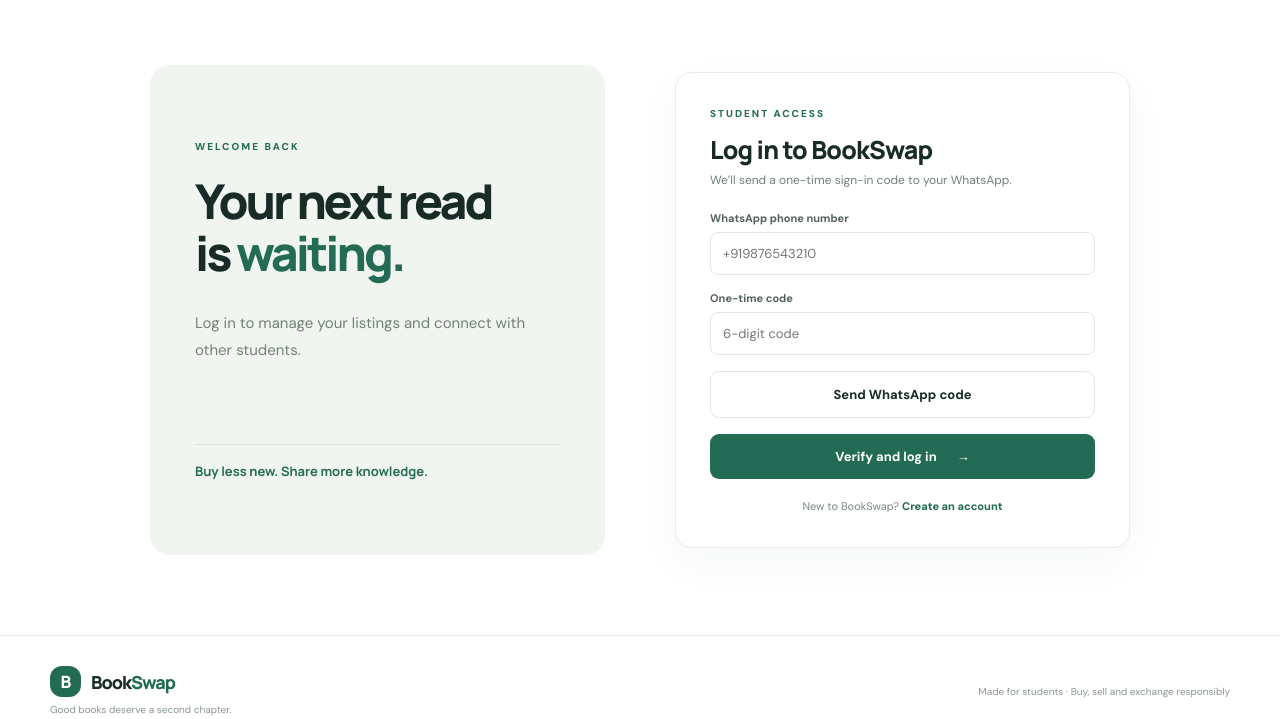
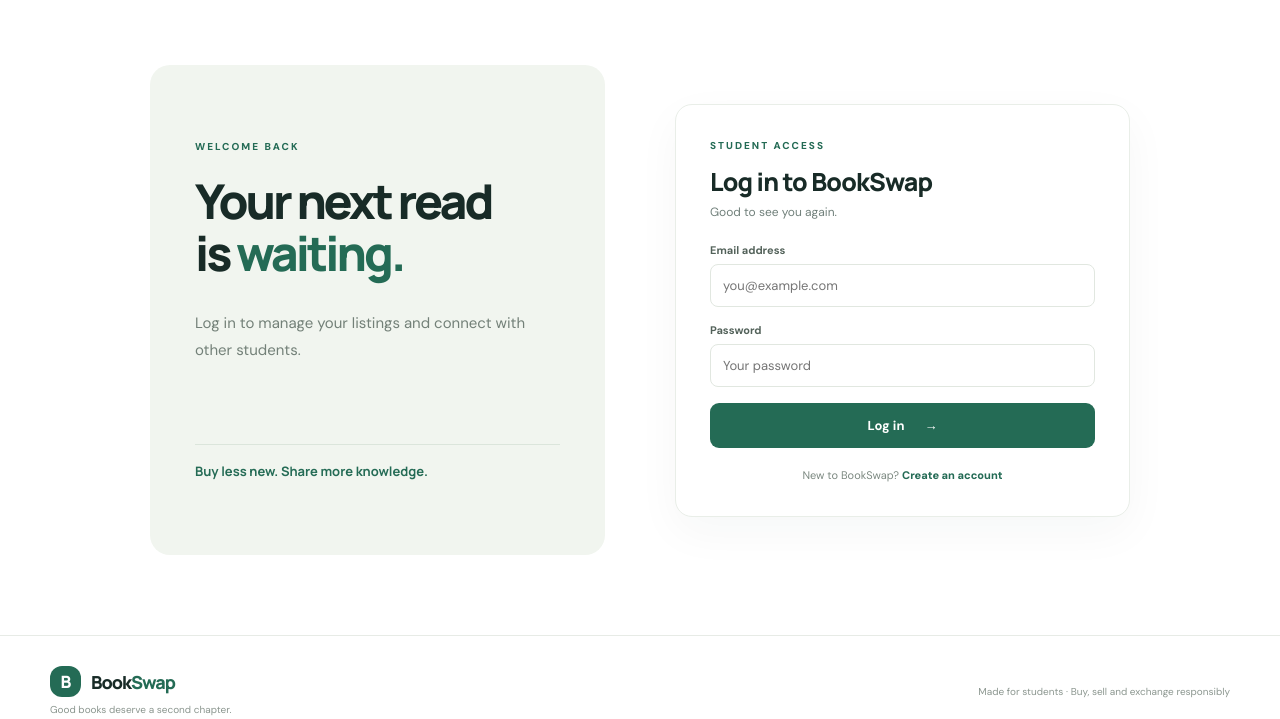
Before and after one commit to pranaydorle514-blip/booksexchange, a PHP site: page /BookSwap/login.php in a window 1280 px wide. Shown: the part 82-801 px from the top of the page. Run offline with PHP 8.4, Linux system fonts and the light colour scheme.

Commit message:
Restore password login and document teammate setup
Co-authored-by: Copilot <223556219+Copilot@users.noreply.github.com>

```diff
--- a/login.php
+++ b/login.php
@@ -1,58 +1,32 @@
 <?php
 require_once "config.php";
-require_once "services.php";
 if (logged_in()) { header("Location: index.php"); exit; }
 
 $page_title = "Log in";
 $error = "";
-$notice = "";
-$phoneInput = trim($_POST["phone"] ?? "");
+$emailInput = strtolower(trim($_POST["email"] ?? ""));
 
 if ($_SERVER["REQUEST_METHOD"] === "POST") {
     verify_csrf();
-    $phone = normalize_phone($phoneInput);
-    if (!$phone) {
-        $error = "Enter a valid phone number with country code (or a 10-digit Indian number).";
-    } else {
-        try {
-            $action = $_POST["action"] ?? "";
-            if ($action === "send_otp") {
-                $stmt = $pdo->prepare("SELECT id FROM users WHERE phone=?");
-                $stmt->execute([$phone]);
-                if (!$stmt->fetch()) {
-                    $error = "No account is registered with that phone number.";
-                } else {
-                    issue_phone_otp($pdo, $phone, "login");
-                    $notice = "A sign-in code was sent to your WhatsApp.";
-                }
-            } elseif ($action === "verify_otp") {
-                verify_phone_otp($pdo, $phone, trim($_POST["otp"] ?? ""), "login");
-                $stmt = $pdo->prepare("SELECT id,name FROM users WHERE phone=?");
-                $stmt->execute([$phone]);
+    $password = $_POST["password"] ?? "";
+    $stmt = $pdo->prepare("SELECT id, name, password FROM users WHERE email=?");
+    $stmt->execute([$emailInput]);
     $user = $stmt->fetch();
-                if (!$user) {
-                    throw new RuntimeException("No account is registered with that phone number.");
-                }
+    if ($user && $user["password"] && password_verify($password, $user["password"])) {
         session_regenerate_id(true);
         $_SESSION["user_id"] = (int)$user["id"];
         $_SESSION["user_name"] = $user["name"];
         flash("Welcome back, " . $user["name"] . "!");
         header("Location: index.php");
         exit;
-            } else {
-                $error = "Choose whether to send or verify your sign-in code.";
     }
-        } catch (RuntimeException $e) {
-            $error = $e->getMessage();
-        }
-    }
+    $error = "Incorrect email or password.";
 }
 
 require "header.php";
 ?>
-<div class="auth-layout"><div class="auth-aside"><div class="eyebrow">WELCOME BACK</div><h1>Your next read<br>is <span>waiting.</span></h1><p>Log in to manage your listings and connect with other students.</p><div class="auth-quote">Buy less new. Share more knowledge.</div></div><div class="form-card"><div class="eyebrow">STUDENT ACCESS</div><h2>Log in to BookSwap</h2><p class="form-intro">We’ll send a one-time sign-in code to your WhatsApp.</p>
+<div class="auth-layout"><div class="auth-aside"><div class="eyebrow">WELCOME BACK</div><h1>Your next read<br>is <span>waiting.</span></h1><p>Log in to manage your listings and connect with other students.</p><div class="auth-quote">Buy less new. Share more knowledge.</div></div><div class="form-card"><div class="eyebrow">STUDENT ACCESS</div><h2>Log in to BookSwap</h2><p class="form-intro">Good to see you again.</p>
 <?php if($error): ?><div class="alert error"><?= e($error) ?></div><?php endif; ?>
-<?php if($notice): ?><div class="alert success"><?= e($notice) ?></div><?php endif; ?>
 <?php if(isset($_GET["message"])): ?><div class="alert"><?= e($_GET["message"]) ?></div><?php endif; ?>
-<form method="post" class="stack-form"><input type="hidden" name="csrf" value="<?= e(csrf_token()) ?>"><label>WhatsApp phone number<input type="tel" name="phone" required value="<?= e($phoneInput) ?>" placeholder="+919876543210"></label><label>One-time code<input type="text" name="otp" inputmode="numeric" pattern="[0-9]{6}" maxlength="6" autocomplete="one-time-code" value="<?= e($_POST["otp"]??"") ?>" placeholder="6-digit code"></label><button class="btn btn-light btn-full" name="action" value="send_otp">Send WhatsApp code</button><button class="btn btn-primary btn-full" name="action" value="verify_otp">Verify and log in <span>→</span></button></form><p class="switch-auth">New to BookSwap? <a href="register.php">Create an account</a></p></div></div>
+<form method="post" class="stack-form"><input type="hidden" name="csrf" value="<?= e(csrf_token()) ?>"><label>Email address<input type="email" name="email" required value="<?= e($emailInput) ?>" placeholder="you@example.com"></label><label>Password<input type="password" name="password" required placeholder="Your password"></label><button class="btn btn-primary btn-full">Log in <span>→</span></button></form><p class="switch-auth">New to BookSwap? <a href="register.php">Create an account</a></p></div></div>
 <?php require "footer.php"; ?>
```
Also changed, not shown: database.sql (+0 -11 lines), migration_otp.sql (+0 -11 lines), register.php (+12 -23 lines), README.md. Lines whose indentation alone changed are shown as unchanged.
